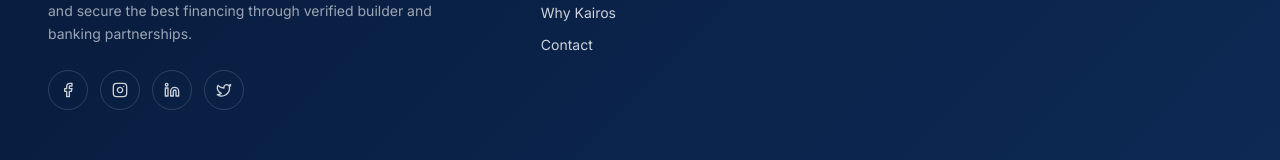
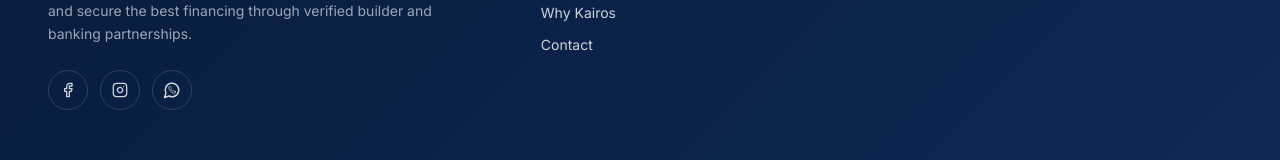
Before and after one commit to Kairos-Home-Realty/kairos-website, a Next.js app: page / in a window 1280 px wide. Shown: the part 9831-9991 px from the top of the page. Built offline with nearby package versions, Linux system fonts and the light colour scheme.

Commit message:
Update Footer.tsx

```diff
--- a/components/layout/Footer.tsx
+++ b/components/layout/Footer.tsx
@@ -1,7 +1,32 @@
 import Link from "next/link";
 import Image from "next/image";
-import { Facebook, Instagram, Linkedin, Twitter, Mail, Phone, MapPin } from "lucide-react";
+import {
+  Facebook,
+  Instagram,
+  Mail,
+  MapPin,
+  MessageCircle,
+  Phone,
+} from "lucide-react";
 import { SITE, FOOTER_LINKS, NAV_LINKS } from "@/constants/site";
+
+const SOCIAL_LINKS = [
+  {
+    label: "Facebook",
+    href: "https://www.facebook.com/share/1E112hMToW/",
+    Icon: Facebook,
+  },
+  {
+    label: "Instagram",
+    href: "https://www.instagram.com/kairoshomerealty?stkn=bHNudzk2amJudjVt",
+    Icon: Instagram,
+  },
+  {
+    label: "WhatsApp",
+    href: `https://wa.me/${SITE.whatsapp}`,
+    Icon: MessageCircle,
+  },
+];
 
 export function Footer() {
   return (
@@ -21,14 +46,23 @@ export function Footer() {
               {SITE.description}
             </p>
             <div className="mt-6 flex gap-3">
-              {[Facebook, Instagram, Linkedin, Twitter].map((Icon, i) => (
+              {SOCIAL_LINKS.map(({ label, href, Icon }) => (
                 <a
-                  key={i}
-                  href="#"
-                  aria-label="Social media link"
+                  key={label}
+                  href={href}
+                  target="_blank"
+                  rel="noopener noreferrer"
+                  aria-label={`Visit us on ${label}`}
                   className="flex h-10 w-10 items-center justify-center rounded-full border border-white/15 transition-colors hover:border-gold hover:text-gold"
                 >
-                  <Icon size={16} />
+                  {label === "WhatsApp" ? (
+                    <span className="relative flex h-[18px] w-[18px] items-center justify-center">
+                      <MessageCircle size={18} />
+                      <Phone size={8} className="absolute" />
+                    </span>
+                  ) : (
+                    <Icon size={16} />
+                  )}
                 </a>
               ))}
             </div>
```
